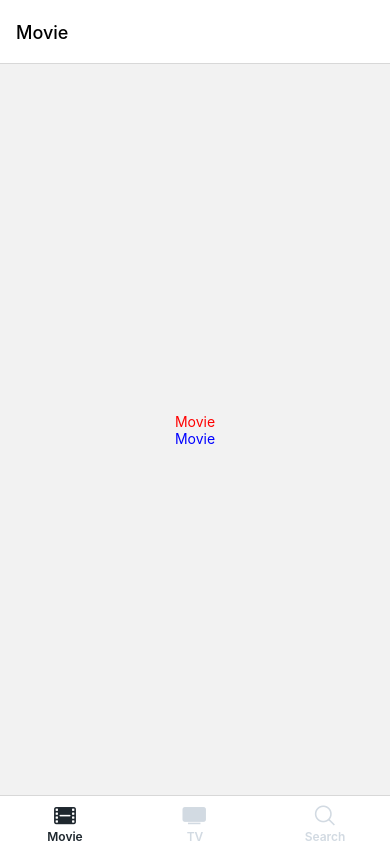
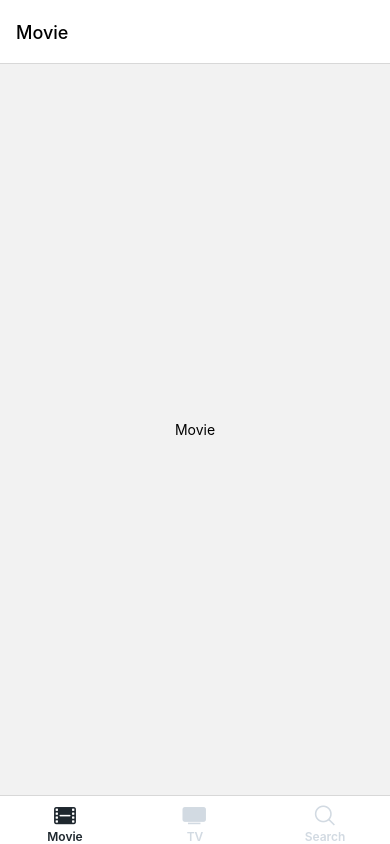
Before and after one commit to Juwon-Yun/handle_rn, a React Native app: screen /Movie in a window 390 px wide. Built offline with nearby package versions, Linux system fonts and the light colour scheme.

Commit message:
feature: props theme with styled-component

```diff
--- a/App.js
+++ b/App.js
@@ -9,6 +9,8 @@
 import { NavigationContainer, DarkTheme, DefaultTheme } from '@react-navigation/native';
 import Tabs from './navigation/Tabs';
 import Root from './navigation/Root';
+import { ThemeProvider } from 'styled-components';
+import { darkTheme, lightTheme } from './styles/theme';
 
 // import * as SplashScreen from 'expo-splash-screen';
 
@@ -58,12 +60,11 @@
 
 
   return (
-<NavigationContainer
-  theme={isDark ? DarkTheme : DefaultTheme}
-
-  >
-  {/* <Tabs /> */}
-  <Root />
-</NavigationContainer>
+    <ThemeProvider theme={isDark ? darkTheme : lightTheme}>
+    <NavigationContainer>
+      {/* <Tabs /> */}
+      <Root />
+    </NavigationContainer>
+    </ThemeProvider>
   );
 }
--- a/screens/Movie.js
+++ b/screens/Movie.js
@@ -6,11 +6,13 @@
     flex : 1;
     justify-content : center;
     align-items : center;
+    background-color: ${props => props.theme.mainBgColor}
 `;
 
 const Title = styled.Text`
-    color : ${(props) => props.selected ? "blue" : "red"};
+    color : ${(props) => props.theme.textColor};
 `;
+    // color : ${(props) => props.selected ? "blue" : "red"};
 
 const Movie = ({navigation : {navigate}}) => <Btn
     // style={{flex : 1, justifyContent : 'center', alignItems : 'center'}}
@@ -19,7 +21,6 @@
     // onPress={ () => navigate("Three")}
     onPress={ () => navigate("Stack", {screen : "Three"})}
     >
-        <Title selected={false}> Movie </Title>
         <Title selected={true}> Movie </Title>
     </Btn>
 
```
